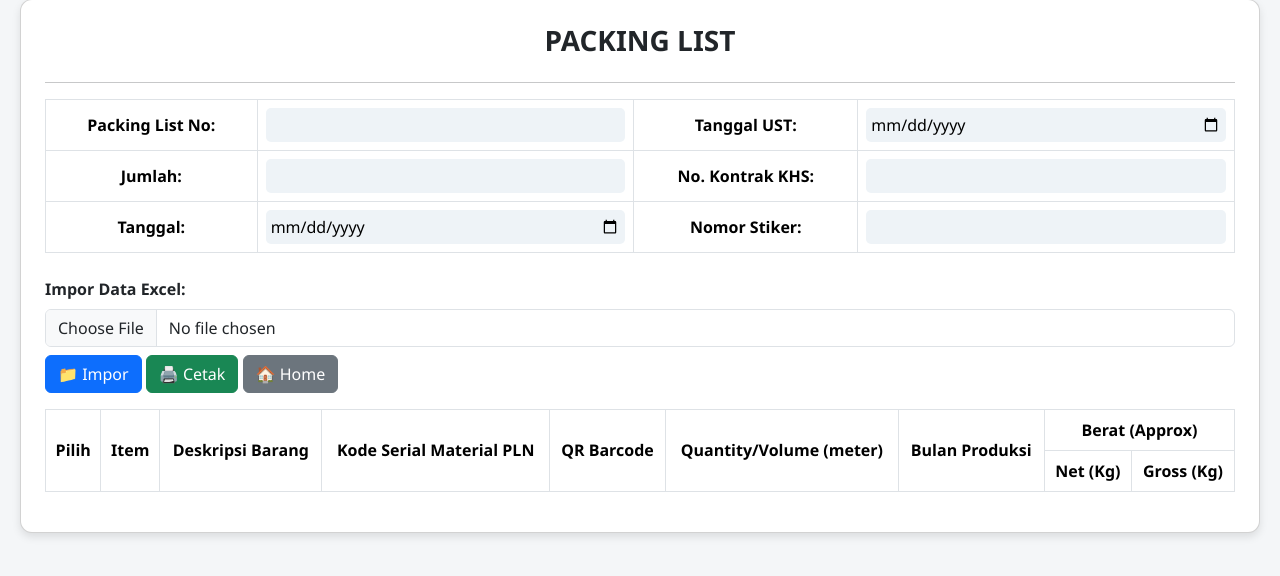
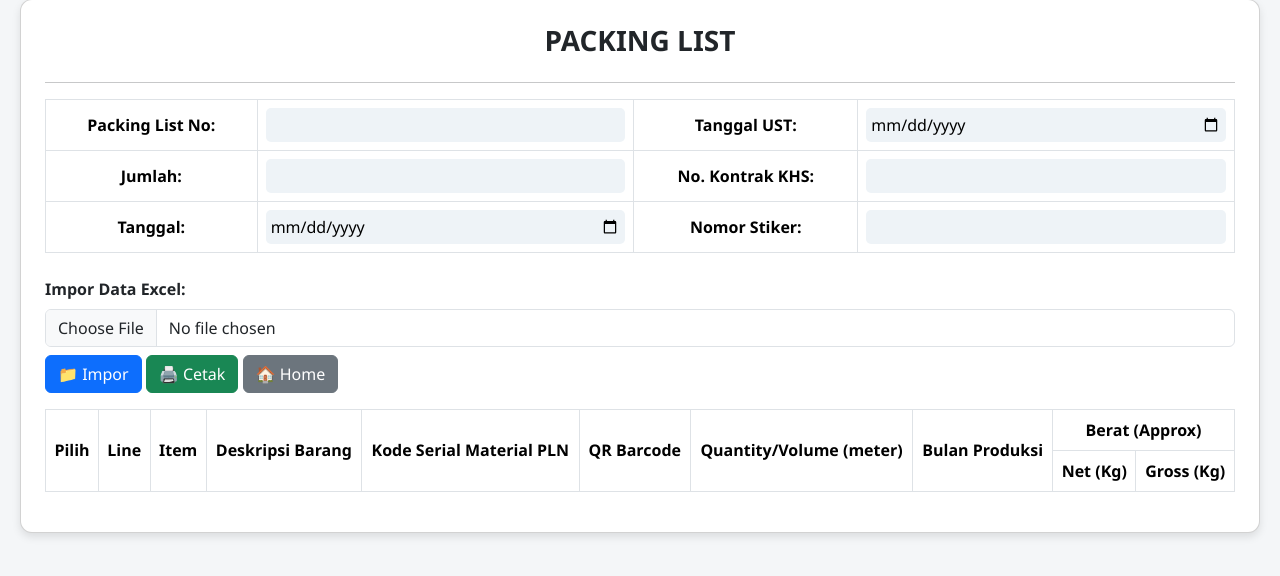
Before and after one commit to wayanristi/packinglist, a CodeIgniter app: page /database/index.php/packinglist in a window 1280 px wide. Shown: the part 25-601 px from the top of the page. Run offline with CodeIgniter, Linux system fonts and the light colour scheme; lists and menus that the app fills with data are empty; some libraries are stand-ins or nearby versions.

Commit message:
menambah lines di view dan menghapus item di print report

```diff
--- a/application/views/packinglist_view.php
+++ b/application/views/packinglist_view.php
@@ -96,12 +96,12 @@
                 <button class="btn btn-secondary" onclick="goBack()">🏠 Home</button>
             </div>
 
-
             <div class="table-responsive">
-                <table class="table table-bordered align-middle text-center" id="dataTable">
+                <table class="table table-hover table-bordered align-middle text-center" id="dataTable">
                     <thead>
                         <tr>
                             <th rowspan="2">Pilih</th>
+                            <th rowspan="2">Line</th>
                             <th rowspan="2">Item</th>
                             <th rowspan="2">Deskripsi Barang</th>
                             <th rowspan="2">Kode Serial Material PLN</th>
@@ -130,14 +130,11 @@
             document.getElementById('loadingOverlay').style.display = 'none';
         }
 
-        // fungsi buat format bulan singkat
         function formatBulanSingkat(value) {
             if (!value) return '-';
             const date = new Date(value);
             if (isNaN(date)) return '-';
-            const bulan = date.toLocaleString('en-US', {
-                month: 'short'
-            });
+            const bulan = date.toLocaleString('en-US', { month: 'short' });
             const tahun = date.getFullYear().toString().slice(-2);
             return `${bulan}-${tahun}`;
         }
@@ -153,20 +150,17 @@
             showLoading();
 
             const reader = new FileReader();
-            reader.onload = function(e) {
+            reader.onload = function (e) {
                 const data = new Uint8Array(e.target.result);
-                const workbook = XLSX.read(data, {
-                    type: 'array'
-                });
+                const workbook = XLSX.read(data, { type: 'array' });
                 const sheet = workbook.Sheets[workbook.SheetNames[0]];
-                const jsonData = XLSX.utils.sheet_to_json(sheet, {
-                    defval: ""
-                });
+                const jsonData = XLSX.utils.sheet_to_json(sheet, { defval: "" });
 
                 const tableBody = document.getElementById('tableBody');
                 tableBody.innerHTML = "";
 
                 jsonData.forEach((row, index) => {
+                    const lines = row["Sales Order Lines"] || "";
                     const item = row["Item"] || "";
                     const desc = row["Description"] || "";
                     const stdDesc = row["Standard Description"] || "";
@@ -177,34 +171,29 @@ const lot = row["Lot"] || "";
                     const tr = document.createElement('tr');
                     tr.innerHTML = `
                         <td><input type="checkbox" class="row-check"></td>
-    <td>${item}</td>
+                        <td >${lines}</td>
+                        <td >${item}</td>
                         <td>${desc}</td>
-
-    <!-- simpan standard description secara tersembunyi -->
                         <td id="kode_${index}" data-std="${stdDesc}">Loading...</td>
-
                         <td id="qr_${index}">Loading...</td>
                         <td>${qty}</td>
                         <td><input type="month" class="form-control" id="bulan_${index}"></td>
-    <td><input type="number" step="0.01" class="form-control net-input" id="net_${index}" placeholder="Isi Net (Kg)"></td>
+                        <td>
+                            <input type="number" step="0.01" class="form-control net-input" id="net_${index}" placeholder="Isi Net (Kg)">
+                        </td>
                         <td id="gross_${index}"></td>
                     `;
                     tableBody.appendChild(tr);
 
                     const netInput = document.getElementById(`net_${index}`);
                     netInput.addEventListener("input", async () => {
-
                         const netVal = parseFloat(netInput.value) || 0;
-
-    // Ambil standard description dari hidden attribute (data-std)
                         const stdDescHidden = document.getElementById(`kode_${index}`).getAttribute("data-std");
 
-    // Ekstrak angka dari stdDesc (contoh: "HASPEL KAYU 160" -> "160")
                         const angkaStd = stdDescHidden.match(/\d+/);
                         const angka = angkaStd ? angkaStd[0] : "";
 
                         try {
-        // Panggil controller
                             const response = await fetch(
                                 `<?= site_url('packinglist/get_berat_haspel'); ?>?standard_desc=${angka}`
                             );
@@ -220,16 +209,14 @@ netInput.addEventListener("input", async () => {
                         }
                     });
 
-
-                    // Ambil kode serial
                     fetch(`<?= site_url('packinglist/get_serial_code'); ?>?desc=${encodeURIComponent(desc)}`)
                         .then(response => response.json())
                         .then(data => {
                             let kodeSerial = data.kode_serial || "-";
                             const prodOrderLast3 = prodOrder.slice(-3);
                             const lotLast4 = lot.slice(-4);
+
                             kodeSerial += `${prodOrderLast3}${lotLast4}`;
-                            // kodeSerial
 
                             document.getElementById(`kode_${index}`).textContent = kodeSerial;
 
@@ -269,26 +256,27 @@ netInput.addEventListener("input", async () => {
                     const newRow = row.cloneNode(true);
                     newRow.children[0].innerHTML = noUrut;
 
-                    // Ambil value input bulan produksi & ubah jadi format singkat
+                    if (newRow.children[1]) newRow.removeChild(newRow.children[1]);
+
+                    if (newRow.children[2]) newRow.removeChild(newRow.children[2]);
+
+
                     const bulanInput = row.querySelector('input[type="month"]');
                     let bulanProduksi = "-";
                     if (bulanInput && bulanInput.value) {
                         const [year, month] = bulanInput.value.split("-");
                         const dateObj = new Date(year, month - 1);
-                        const shortMonth = dateObj.toLocaleString('en-US', {
-                            month: 'short'
-                        });
+                        const shortMonth = dateObj.toLocaleString('en-US', { month: 'short' });
                         bulanProduksi = `${shortMonth}-${year.slice(-2)}`;
                     }
-                    newRow.children[6].textContent = bulanProduksi;
+                    newRow.children[5].textContent = bulanProduksi;
 
-                    // Ambil nilai Net & Gross dari tabel
-                    const qty = parseFloat(newRow.children[5].textContent) || 0;
+                    const qty = parseFloat(newRow.children[4].textContent) || 0;
                     const net = parseFloat(row.querySelector('.net-input')?.value || 0);
-                    const gross = parseFloat(newRow.children[8].textContent) || (net * qty);
+                    const gross = parseFloat(newRow.children[7].textContent) || (net * qty);
 
-                    newRow.children[7].textContent = net.toFixed(2);
-                    newRow.children[8].textContent = gross.toFixed(2);
+                    newRow.children[6].textContent = net.toFixed(2);
+                    newRow.children[7].textContent = gross.toFixed(2);
 
                     totalQty += qty;
                     totalNet += net;
@@ -317,23 +305,6 @@ netInput.addEventListener("input", async () => {
 <head>
 <title>Packing List</title>
 <style>
-@media print {
-  @page {
-    size: A4 portrait;
-    margin: 15mm 10mm 15mm 10mm; /* atas, kanan, bawah, kiri */
-  }
-
-  body {
-    margin: 0;
-    padding: 0;
-  }
-
-  table {
-    width: 100%;
-    border-collapse: collapse;
-  }
-}
-
 .container { width: 95%; margin: 0 auto; }
 .kop { display: flex; justify-content: center; align-items: center; margin-bottom: 10px; }
 .kop img { width: 110px; height: auto; margin-right: 20px; }
@@ -360,19 +331,16 @@ th, td { border: 1px solid #000; padding: 6px 8px; text-align: center; vertical-
 </div>
 </div>
 <div class="line"></div>
-
 <h3>PACKING LIST</h3>
 <table class="header-table">
 <tr><th>Packing List No:</th><td>${packing_no}</td><th>Tanggal UST:</th><td>${tgl_ust}</td></tr>
 <tr><th>Jumlah:</th><td>${jumlah}</td><th>No. Kontrak KHS:</th><td>${kontrak}</td></tr>
 <tr><th>Tanggal:</th><td>${tanggal}</td><th>Nomor Stiker:</th><td>${stiker}</td></tr>
 </table>
-
 <table>
 <thead>
 <tr>
 <th>No</th>
-<th>Item</th>
 <th>Deskripsi Barang</th>
 <th>Kode Serial Material PLN</th>
 <th>QR Barcode</th>
@@ -385,7 +353,7 @@ th, td { border: 1px solid #000; padding: 6px 8px; text-align: center; vertical-
 <tbody>
 ${selectedRows.join("")}
 <tr class="total-row">
-<td colspan="5">TOTAL</td>
+<td colspan="4">TOTAL</td>
 <td>${totalQty.toFixed(2)}</td>
 <td></td>
 <td>${totalNet.toFixed(2)}</td>
@@ -398,7 +366,6 @@ ${selectedRows.join("")}
 </html>
             `);
             printWindow.document.close();
-            // printWindow.print(); // kalau mau langsung print aktifkan ini
         }
 
         function goBack() {
@@ -406,8 +373,7 @@ ${selectedRows.join("")}
         }
     </script>
 
-
-    <!-- Tampilan loading -->
+    <!-- Loading Overlay -->
     <div id="loadingOverlay" style="
     display: none;
     position: fixed;
@@ -420,7 +386,8 @@ ${selectedRows.join("")}
     font-family: Arial, sans-serif;
     color: #333;
 ">
-        <div style="display: inline-block; padding: 20px; background: white; border-radius: 10px; box-shadow: 0 0 10px rgba(0,0,0,0.2);">
+        <div style="display: inline-block; padding: 20px; background: white; border-radius: 10px;
+        box-shadow: 0 0 10px rgba(0,0,0,0.2);">
             <div class="spinner" style="
                 width: 40px; height: 40px;
                 border: 4px solid #ccc;
@@ -435,16 +402,10 @@ ${selectedRows.join("")}
 
     <style>
     @keyframes spin {
-            from {
-                transform: rotate(0deg);
-            }
-
-            to {
-                transform: rotate(360deg);
-            }
+        from { transform: rotate(0deg); }
+        to { transform: rotate(360deg); }
     }
     </style>
 
 </body>
-
 </html>
```
Lines whose indentation alone changed are shown as unchanged.
